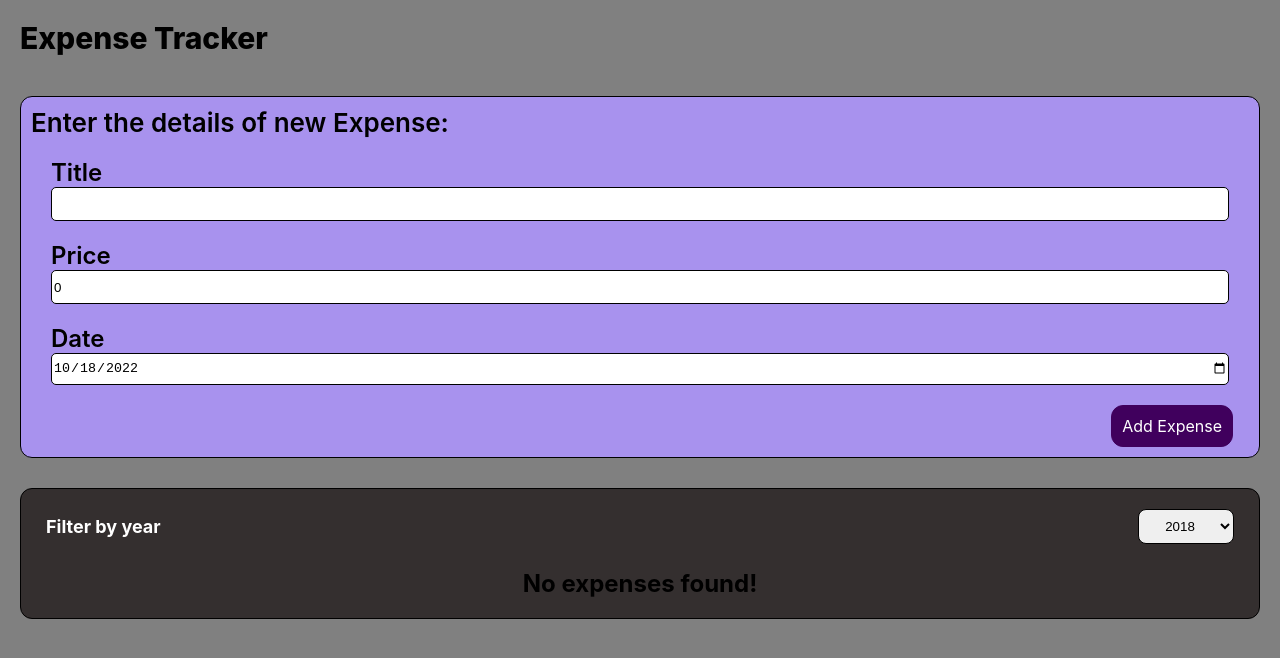
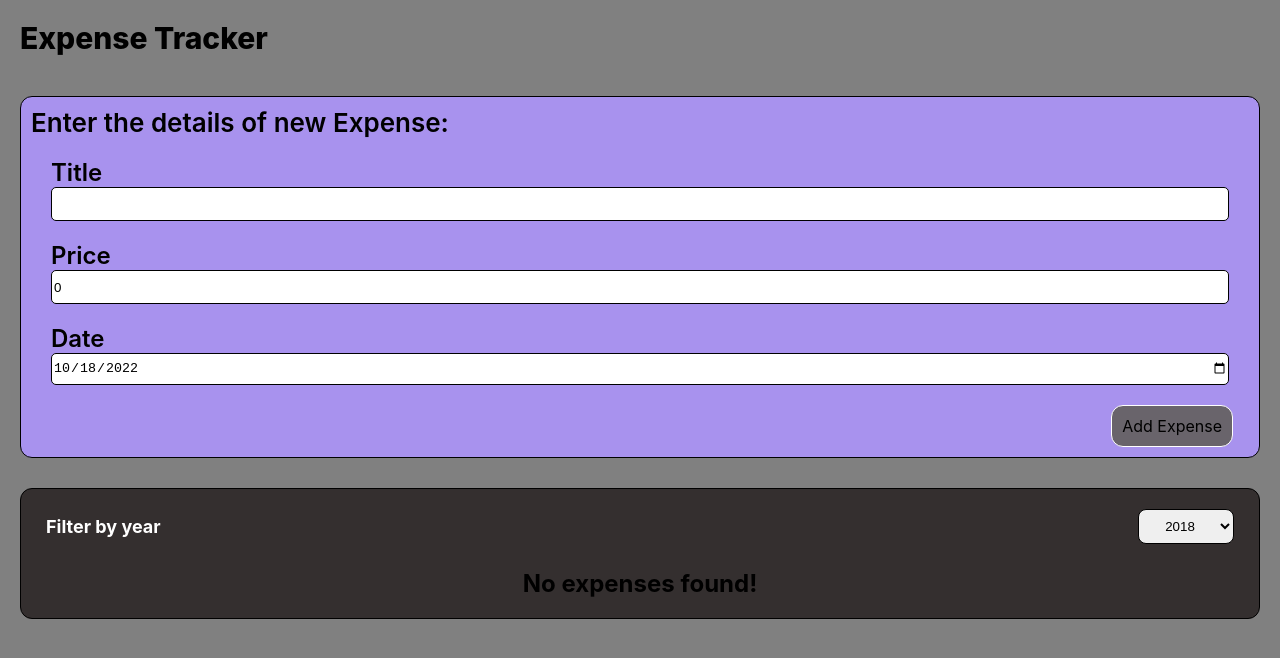
Before and after one commit to sani-Alpha/expense-tracker-ui, a React (Create React App) app: page / in a window 1280 px wide. Shown: the top 658 px of the page. Built offline with nearby package versions, Linux system fonts and the light colour scheme.

Commit message:
added use effect for form submit valdiation

```diff
--- a/src/client/pages/NewExpense/NewExpense.js
+++ b/src/client/pages/NewExpense/NewExpense.js
@@ -1,5 +1,5 @@
 import moment from 'moment';
-import {useState} from 'react';
+import {useState, useEffect} from 'react';
 import Card from '../../components/Card/Card';
 import Input from '../../components/Input/Input';
 import './NewExpense.scss';
@@ -9,6 +9,11 @@ const NewExpense = ({addExpenseToList}) => {
   const maxDate = moment().format('YYYY-MM-DD');
 
   const [newExpenseData, setNewExpenseData] = useState({title: '', price: 0, date: new Date()});
+  const [allowSubmit, setAllowSubmit] = useState(false);
+
+  useEffect(() => {
+    setAllowSubmit(newExpenseData.date && newExpenseData.price > 0 && newExpenseData.title.trim().length > 0);
+  }, [newExpenseData.date, newExpenseData.price, newExpenseData.title]);
 
   const expenseDataHandler = (event, context) => {
     const value = event?.target?.value;
@@ -78,7 +83,9 @@ const NewExpense = ({addExpenseToList}) => {
           </div>
         </div>
         <div className="expense-form-action-cta">
-          <button onClick={submitNewExpenseHandler}>Add Expense</button>
+          <button disabled={!allowSubmit} onClick={submitNewExpenseHandler}>
+            Add Expense
+          </button>
         </div>
       </div>
     </Card>
--- a/src/client/pages/NewExpense/NewExpense.scss
+++ b/src/client/pages/NewExpense/NewExpense.scss
@@ -42,12 +42,17 @@
       color: white;
       border-radius: 12px;
       margin-right: 16px;
-
       &:hover,
       &:active {
         background-color: #510674;
         border-color: #510674;
       }
+      &:disabled,
+      &:active {
+        background-color: #69646b;
+        border-color: white;
+        color: black;
+      }
     }
   }
 }
```
